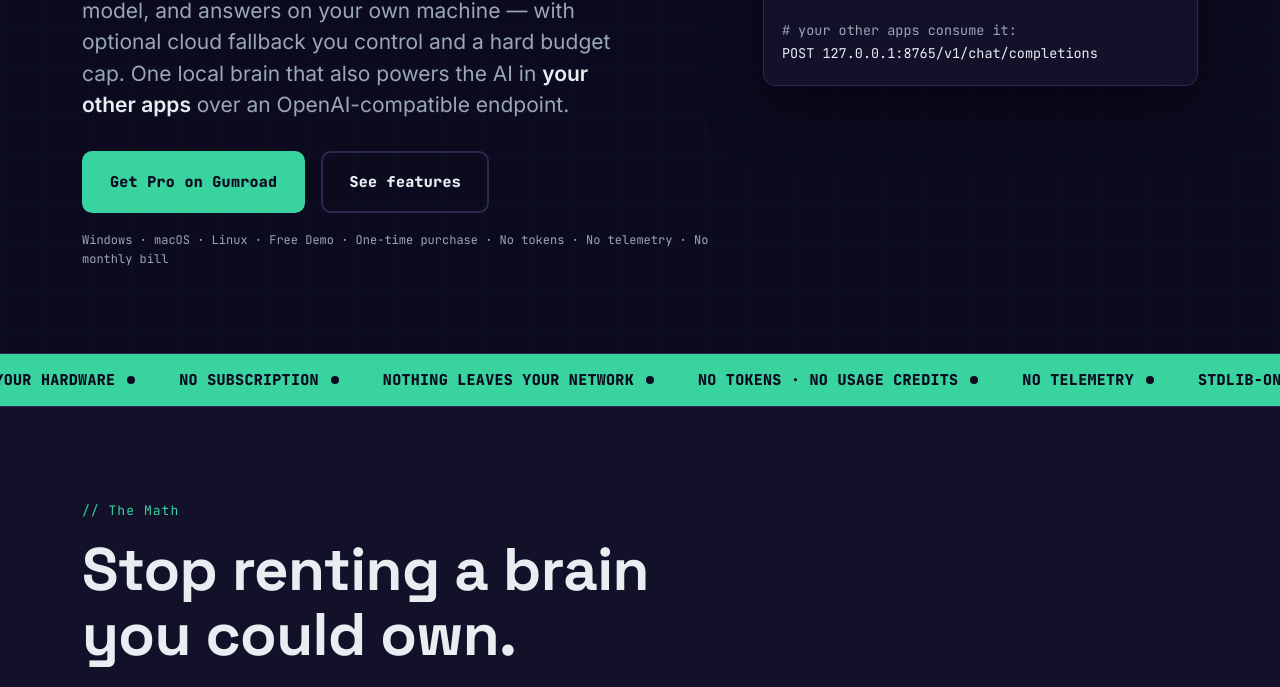
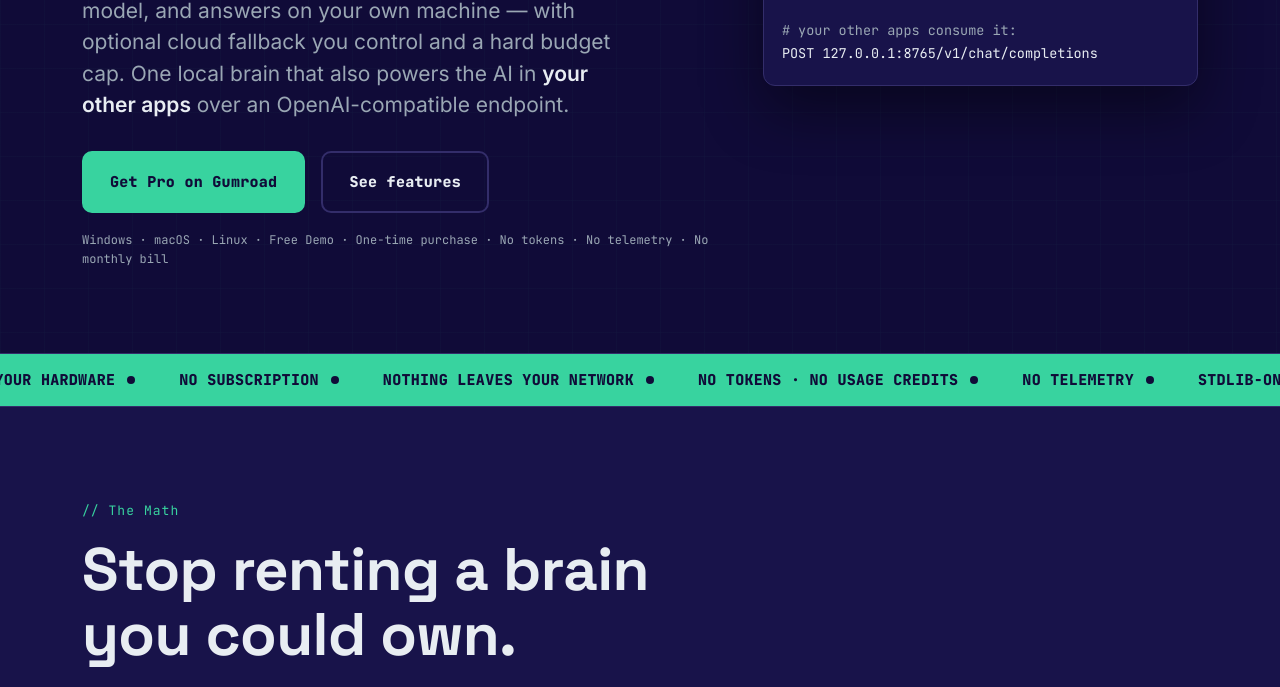
Before and after one commit to king-aj3/AJJ3-Site, a plain HTML site: page apps/my_llm/index.html in a window 1280 px wide. Shown: the part 636-1323 px from the top of the page. Drawn offline with Linux system fonts and the light colour scheme.

Commit message:
site: deepen My_LLM landing page indigo so it's visually distinct from WealthBuilder
Co-Authored-By: Claude Sonnet 4.6 <noreply@anthropic.com>

```diff
--- a/apps/my_llm/index.html
+++ b/apps/my_llm/index.html
@@ -19,12 +19,12 @@
    ───────────────────────────────────────────────────────────── */
 
 :root {
-  --bg:         #0c0a1f;
-  --bg-2:       #13102a;
-  --panel:      #1c1840;
+  --bg:         #100b38;
+  --bg-2:       #18134a;
+  --panel:      #221c5c;
   --ink:        #e8edf2;
   --ink-soft:   #9aa7b4;
-  --line:       #2d2850;
+  --line:       #332d6a;
   --local:      #38d39f;   /* "runs locally / free" green */
   --local-dk:   #1f9d76;
   --cloud:      #f5a623;   /* "cloud / paid / careful" amber */
```
